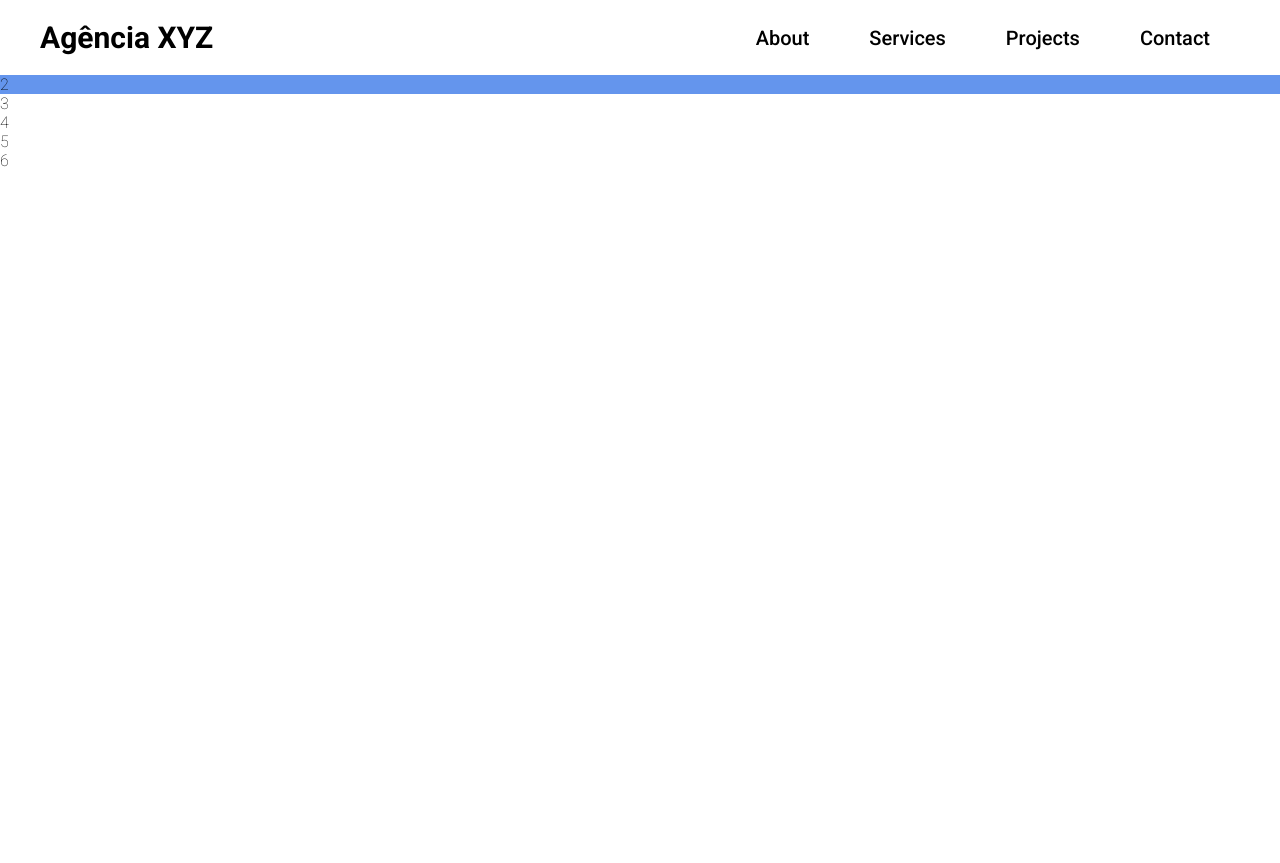
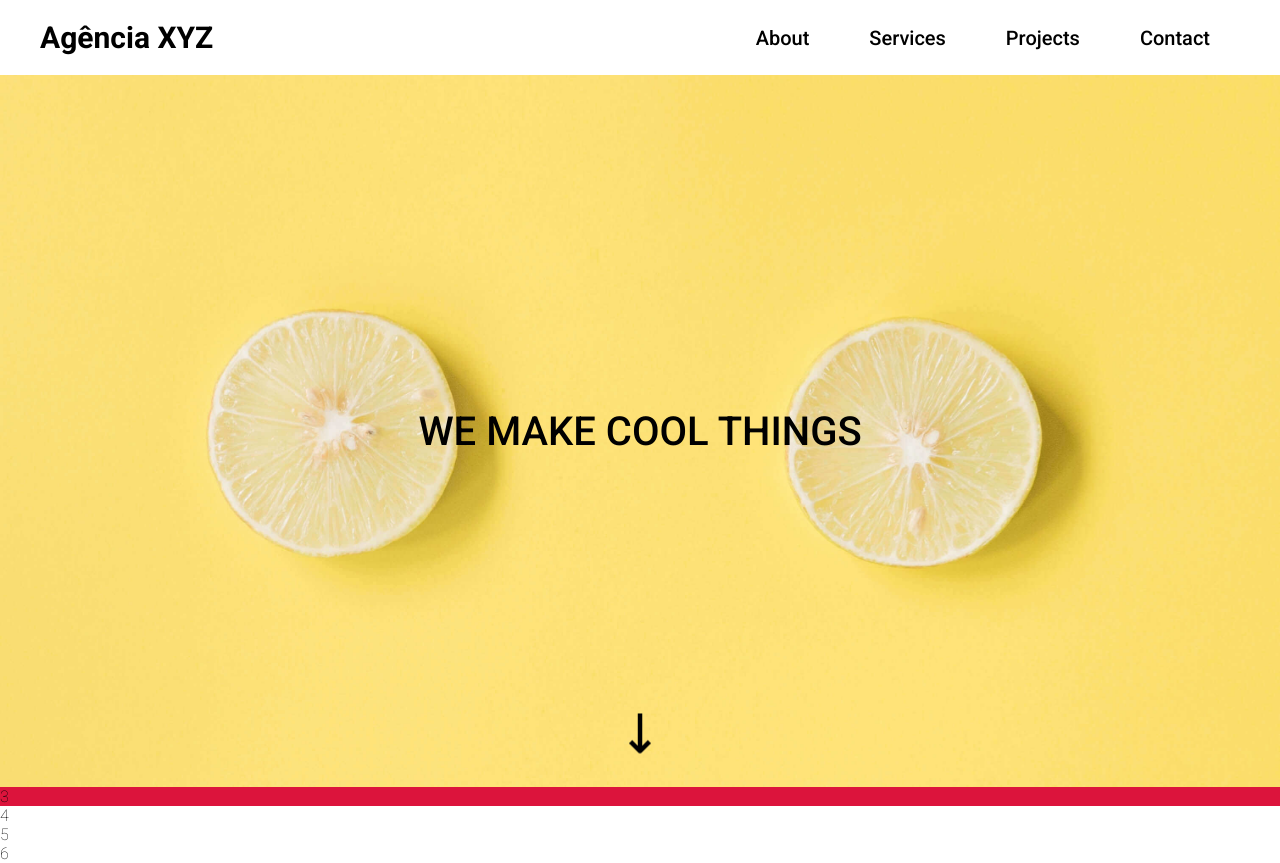
Before and after one commit to DanyelOli/landing-page-com-grid, a plain HTML site: page index.html in a window 1280 px wide. Before the commit the page ends 800 px from the top, so only its background shows below. Drawn offline with Linux system fonts and the light colour scheme.

Commit message:
criação do corpo do hero e animação da seta

```diff
--- a/index.html
+++ b/index.html
@@ -40,7 +40,9 @@
       </nav>
     </div>
   </header>
-  <section class="hero">2</section>
+  <section class="hero">
+    <h2>We make cool things</h2>
+  </section>
   <section class="about">3</section>
   <section class="services">4</section>
   <section class="projects">5</section>
--- a/src/css/style.css
+++ b/src/css/style.css
@@ -45,13 +45,39 @@ body {
 
 .hero {
   grid-area: hero;
-  background-color: cornflowerblue;
+  height: 89vh;
+  background: url('../img/lemons.jpg') center center no-repeat;
+  background-size: cover;
+  display: flex;
+  justify-content: center;
+  align-items: center;
+  position: relative;
+}
+
+.hero h2 {
+  font-weight: 500;
+  text-transform: uppercase;
+  font-size: 4rem;
+}
+
+.hero:after {
+  content: url('../img/seta_preta.png');
+  position: absolute;
+  height: 35px;
+  bottom: 40px;
+  animation:downarrow 0.6s infinite alternate ease-in-out;
+}
+
+@-webkit-keyframes downarrow {
+  0% { -webkit-transform: translateY(0);}
+  100% { -webkit-transform: translateY(0.4em)}
 }
 
 /* ABOUT */
 
 .about {
   grid-area: about;
+  background-color: crimson;
 }
 
 /* SERVICES */
```
